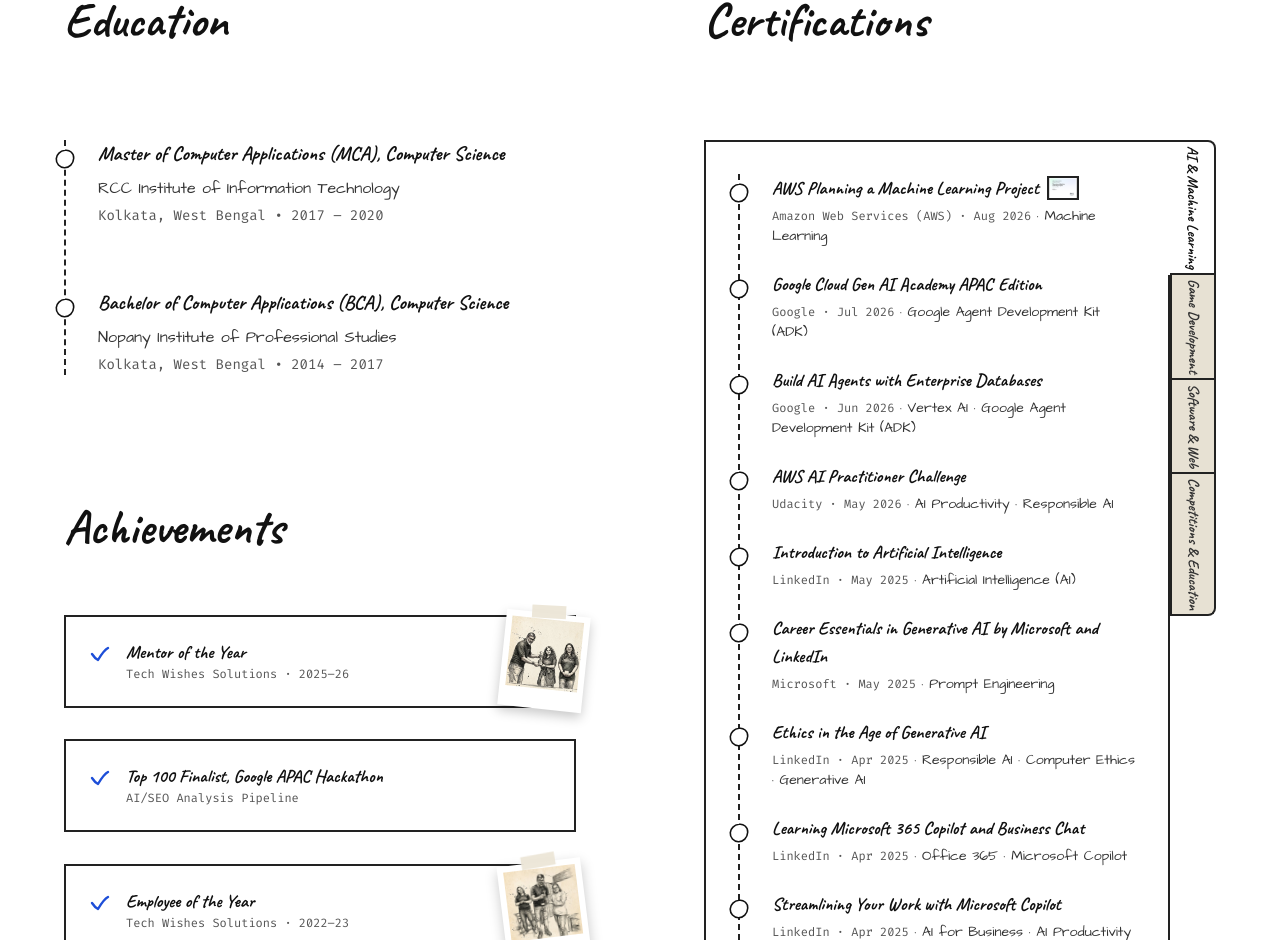
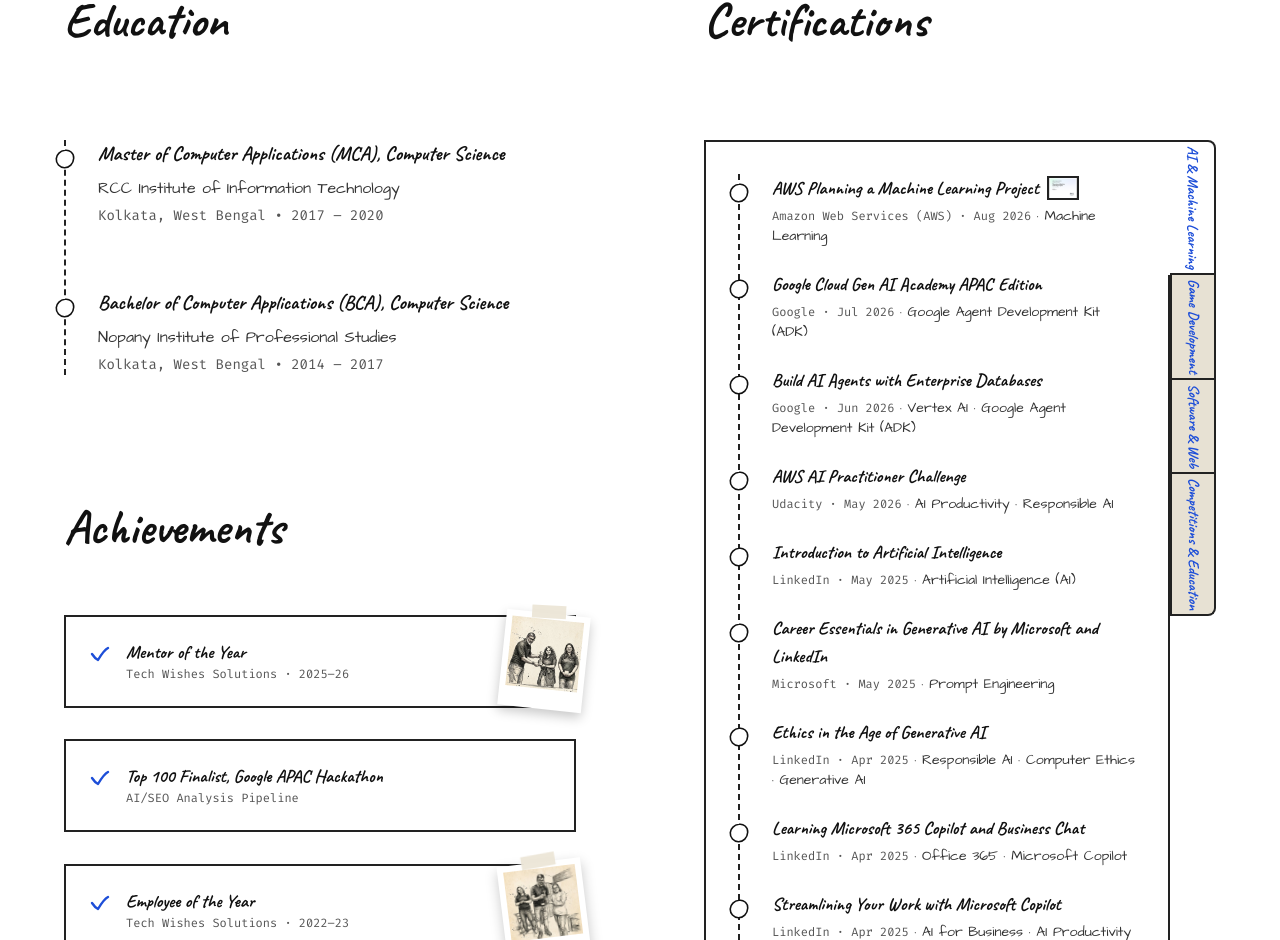
Before and after one commit to Prabjot616/portfolio, a Next.js app: page / in a window 1280 px wide. Shown: the part 5476-6416 px from the top of the page. Built offline with nearby package versions, Linux system fonts and the light colour scheme.

Commit message:
Color the certification tab labels blue
Match the site's existing accent blue (used for checkmarks and
featured-project stars) on both active and inactive category tabs.

```diff
--- a/app/page.tsx
+++ b/app/page.tsx
@@ -1099,8 +1099,8 @@ export default function Portfolio() {
                       aria-pressed={active}
                       className={`flex-shrink-0 flex items-center justify-center w-[46px] px-1 py-3 font-heading font-bold text-[15px] leading-tight whitespace-normal text-center border-2 border-[#222222] transition-colors duration-200 ${isFirst ? 'rounded-tr-lg' : 'border-t-0'} ${isLast ? 'rounded-br-lg' : ''} ${
                         active
-                          ? 'bg-white text-[#111111] border-l-0'
-                          : 'bg-[#E7E1D3] text-[#333333] hover:bg-white'
+                          ? 'bg-white text-[#1D4ED8] border-l-0'
+                          : 'bg-[#E7E1D3] text-[#1D4ED8] hover:bg-white'
                       }`}
                       style={{ writingMode: 'vertical-rl', textOrientation: 'mixed' }}
                     >
```
